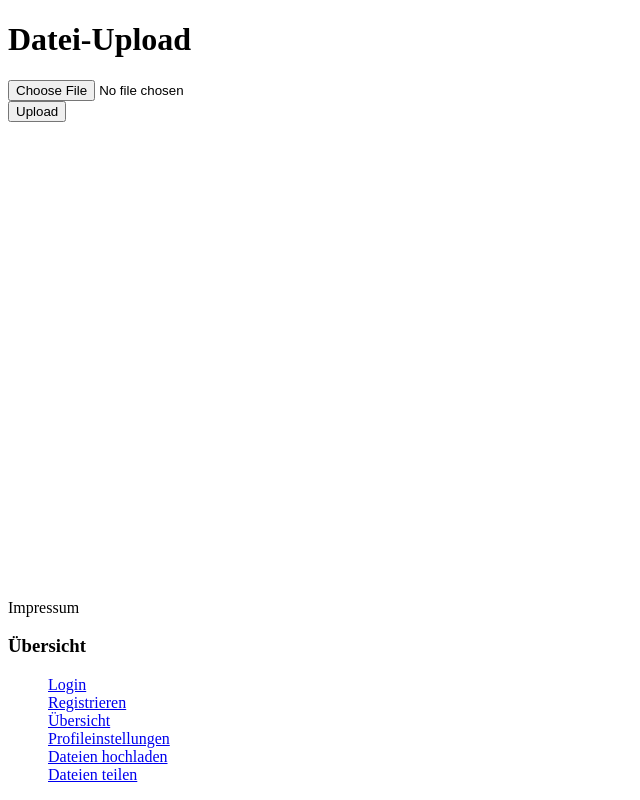
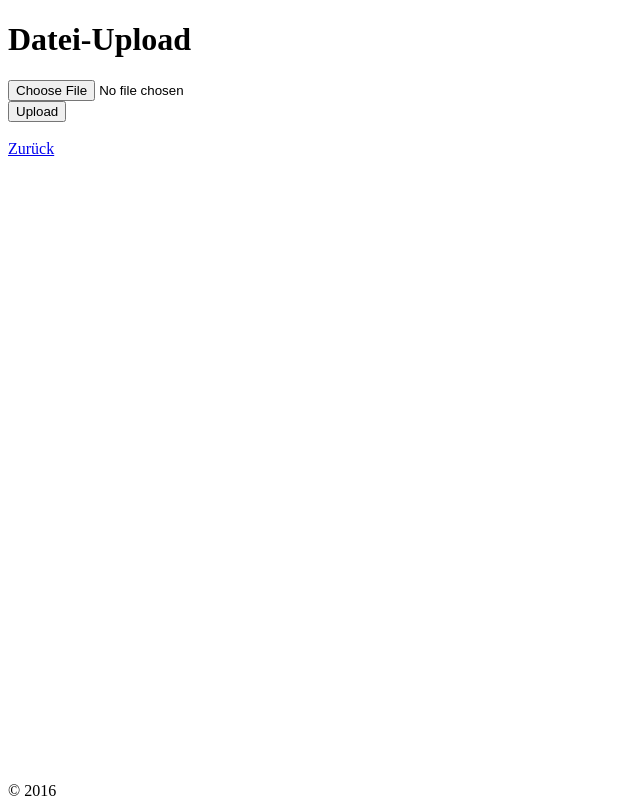
Before and after one commit to if015/WebProjekt, a PHP site: page /upload.php in a window 1280 px wide. Shown: the whole page, without its empty margins (0-640 px from the left). Run offline with PHP 8.4, Linux system fonts and the light colour scheme.

Commit message:
Update upload.php

```diff
--- a/upload.php
+++ b/upload.php
@@ -19,7 +19,8 @@ if (isset($_FILES["Datei"])) {
     $zielname = $_FILES["Datei"]["name"];
     $zielname = "upload/" . basename($zielname);
     if (@move_uploaded_file($startname, $zielname)) {
-        echo "Datei wurde &uuml;bertragen";
+        //echo "Datei wurde &uuml;bertragen";
+        header('location: main.php');
     } else {
         echo "Fehler.";
     }
@@ -30,25 +31,11 @@ if (isset($_FILES["Datei"])) {
     <input type="file" name="Datei" /><br />
     <input type="submit" value="Upload" />
 </form>
+<br />
+<a href="main.php">Zurück</a>
 
 <div style="position: fixed; bottom: 0;">
-
-    <!--
-        Links zu den einzelnen Seiten
-        Nur zur Übersicht
-    -->
-
-    Impressum<br />
-    <h3>&Uuml;bersicht</h3>
-    <ul style="list-style: none">
-        <li><a href="login.php">Login</a></li>
-        <li><a href="register.php">Registrieren</a></li>
-        <li><a href="main.php">&Uuml;bersicht</a></li>
-        <li><a href="settings.php">Profileinstellungen</a> </li>
-        <li><a href="upload.php">Dateien hochladen</a> </li>
-        <li><a href="share.php">Dateien teilen</a> </li>
-
-    </ul>
+&copy; 2016
 </div>
 </body>
 </html>
```
